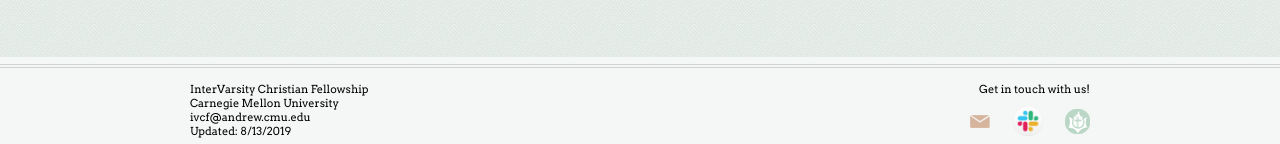
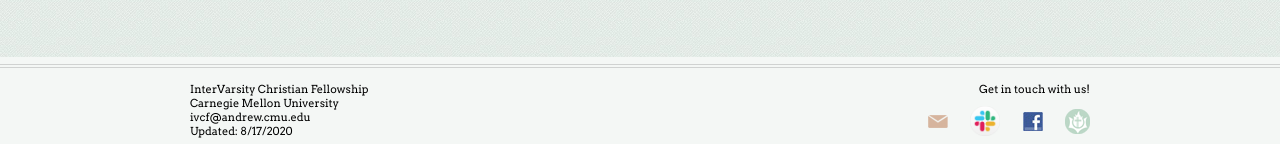
Before and after one commit to ivcf-cmu/ivcf-cmu.github.io, a Jekyll site: the page built from index.md, in a window 1280 px wide and 1070 px high. Shown: the part 923-1067 px from the top of the window. Built offline with Jekyll 4.4.1, drawn with Linux system fonts in a browser that asks for light colours.

Commit message:
updated datestamp and added fb link

```diff
--- a/_includes/footer.html
+++ b/_includes/footer.html
@@ -4,7 +4,7 @@
 			InterVarsity Christian Fellowship<br />
 			Carnegie Mellon University<br />
 			ivcf@andrew.cmu.edu<br />
-			Updated: 8/13/2019
+			Updated: 8/17/2020
 		</div>
 		<div class="contactlinks">
 			<div class="contactblurb">Get in touch with us!</div>
@@ -19,6 +19,12 @@
 				<figure id="slack">
 					<figcaption>Slack:</figcaption>
 					<img src="images/slack_icon.ico" style="height: 30px"/>
+				</figure>
+			</a>
+			<a href="https://www.facebook.com/cmu.ivcf/" target="_blank">
+				<figure id="facebook">
+					<figcaption>Facebook:</figcaption>
+					<img src="images/fb_icon.jpg" />
 				</figure>
 			</a>
 			<a href="https://lists.andrew.cmu.edu/mailman/listinfo/ivcf-misc" target="_blank">
```
